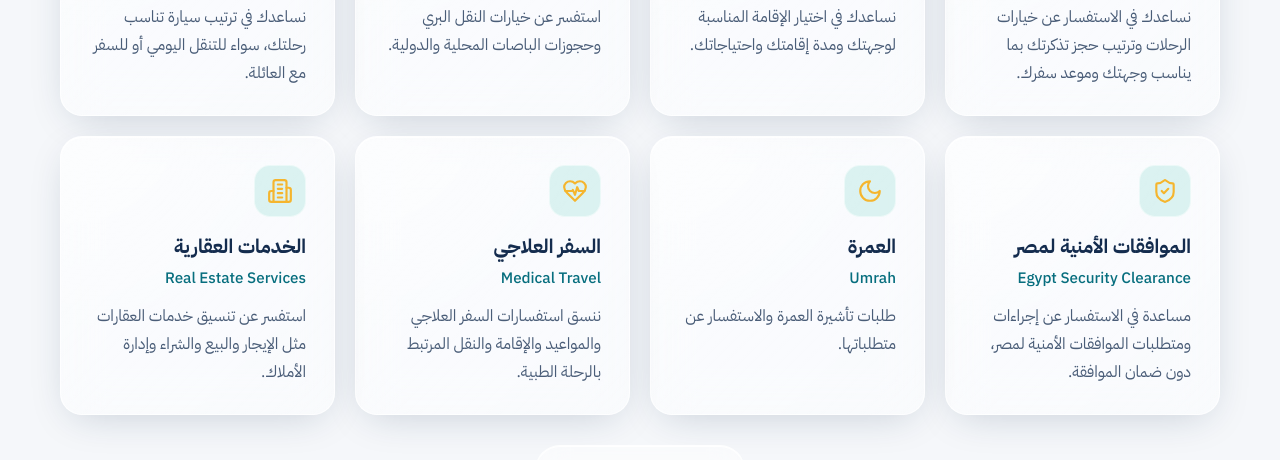
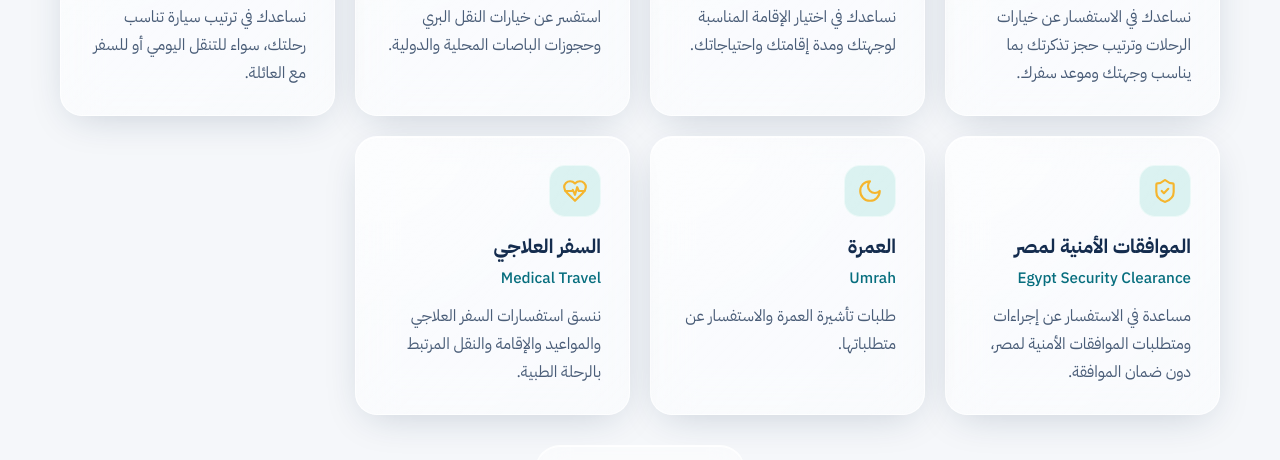
Before and after one commit to khwy1d/Maak, a React (Vite) app: page /ar in a window 1280 px wide. Shown: the part 1340-1800 px from the top of the page. Built offline with nearby package versions, Linux system fonts and the light colour scheme; no server answers; the database is empty.

Commit message:
Temporarily hide unavailable real estate services

```diff
--- a/src/i18n/translations.ts
+++ b/src/i18n/translations.ts
@@ -28,7 +28,8 @@ const ar = {
       { key: "security", ar: "الموافقات الأمنية لمصر", en: "Egypt Security Clearance", desc: "مساعدة في الاستفسار عن إجراءات ومتطلبات الموافقات الأمنية لمصر، دون ضمان الموافقة." },
       { key: "umrah", ar: "العمرة", en: "Umrah", desc: "طلبات تأشيرة العمرة والاستفسار عن متطلباتها." },
       { key: "bus", ar: "حجز الباصات", en: "Bus Bookings", desc: "استفسر عن خيارات النقل البري وحجوزات الباصات المحلية والدولية." },
-      { key: "realEstate", ar: "الخدمات العقارية", en: "Real Estate Services", desc: "استفسر عن تنسيق خدمات العقارات مثل الإيجار والبيع والشراء وإدارة الأملاك." },
+      // الخدمات العقارية مخفية مؤقتاً لعدم توفرها حالياً؛ أزل التعليق عند إعادة تقديم الخدمة.
+      // { key: "realEstate", ar: "الخدمات العقارية", en: "Real Estate Services", desc: "استفسر عن تنسيق خدمات العقارات مثل الإيجار والبيع والشراء وإدارة الأملاك." },
     ],
   },
   why: {
```
